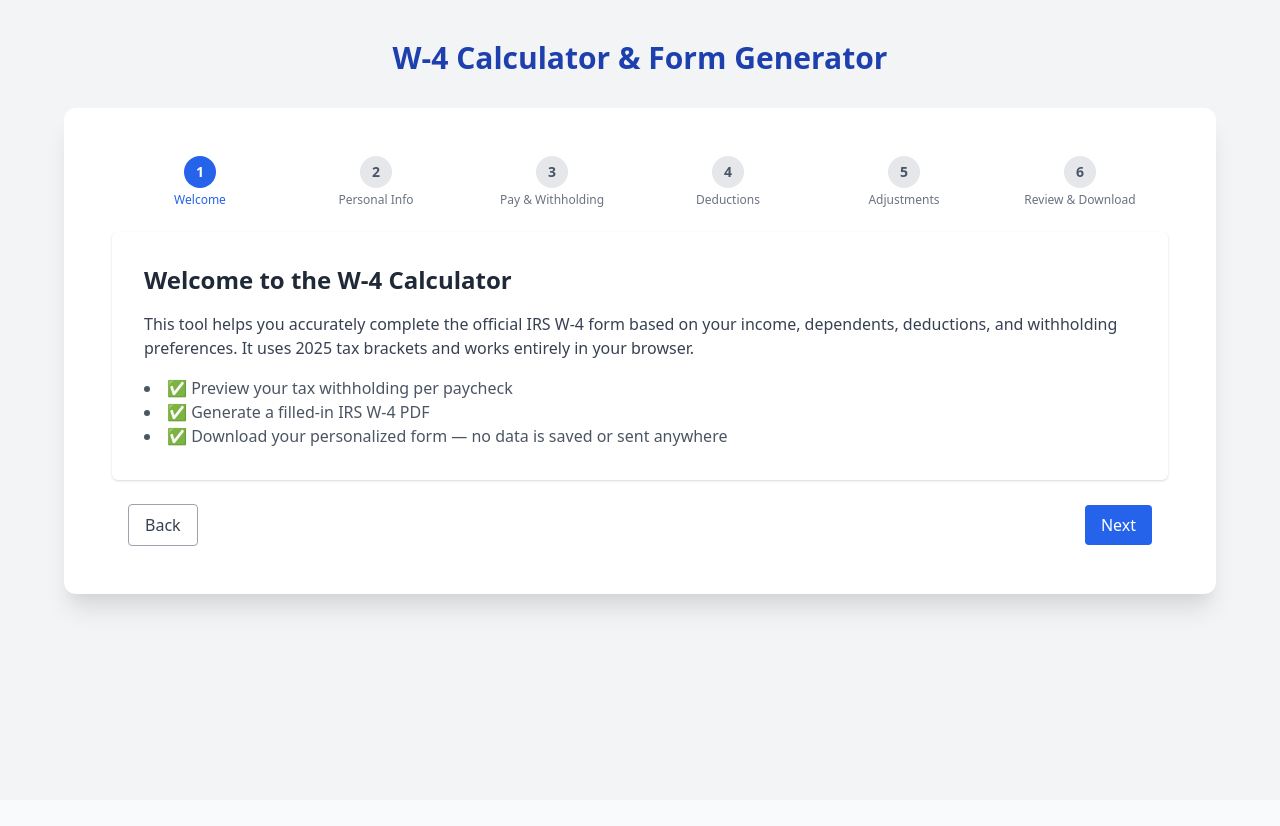
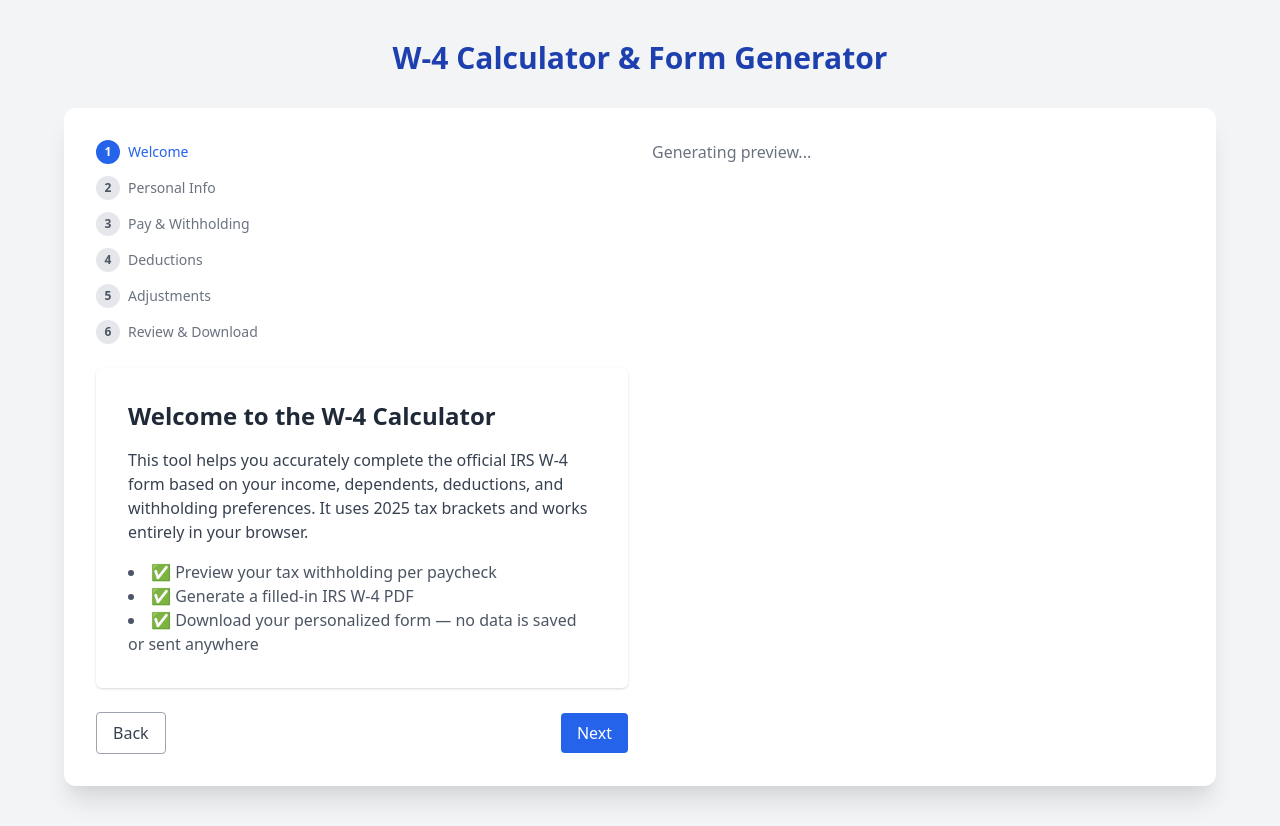
Before and after one commit to rsathyam/w4-calculator, a React (Create React App) app in the folder client/: page / in a window 1280 px wide. Before the commit the page ends 800 px from the top, so only its background shows below. Built offline with nearby package versions, Linux system fonts and the light colour scheme; no server answers.

Commit message:
Add vertical stepper with PDF preview

```diff
--- /dev/null
+++ b/client/src/components/PdfPreview.jsx
@@ -0,0 +1,43 @@
+import React, { useEffect, useState } from 'react';
+import { fillW4Template } from './utils/fillW4Template';
+
+export default function PdfPreview({ form }) {
+  const [url, setUrl] = useState(null);
+
+  useEffect(() => {
+    let isMounted = true;
+    const generate = async () => {
+      try {
+        const pdfBytes = await fillW4Template(form);
+        const blob = new Blob([pdfBytes], { type: 'application/pdf' });
+        const newUrl = URL.createObjectURL(blob);
+        if (isMounted) {
+          setUrl((prev) => {
+            if (prev) URL.revokeObjectURL(prev);
+            return newUrl;
+          });
+        }
+      } catch (err) {
+        console.error('Failed to generate preview', err);
+      }
+    };
+    generate();
+    return () => {
+      isMounted = false;
+      setUrl((prev) => {
+        if (prev) URL.revokeObjectURL(prev);
+        return null;
+      });
+    };
+  }, [form]);
+
+  if (!url) return <div className="text-gray-500">Generating preview...</div>;
+
+  return (
+    <iframe
+      title="W-4 Preview"
+      src={url}
+      className="w-full h-full min-h-[70vh] border rounded"
+    />
+  );
+}
--- a/client/src/components/StepIndicator.jsx
+++ b/client/src/components/StepIndicator.jsx
@@ -2,18 +2,16 @@ import React from 'react';
 
 export default function StepIndicator({ steps, current }) {
   return (
-    <div className="flex items-start justify-between mb-4 overflow-x-auto">
+    <div className="flex flex-col items-start space-y-3 mb-4">
       {steps.map((step, index) => (
-        <div key={index} className="flex-1 text-center">
+        <div key={index} className="flex items-center space-x-2">
           <div
-            className={`w-8 h-8 mx-auto rounded-full flex items-center justify-center text-sm font-bold
+            className={`w-6 h-6 rounded-full flex items-center justify-center text-xs font-bold
               ${index === current ? 'bg-blue-600 text-white' : 'bg-gray-200 text-gray-600'}`}
           >
             {index + 1}
           </div>
-          <p className={`mt-1 text-xs ${index === current ? 'text-blue-600 font-medium' : 'text-gray-500'}`}>
-            {step.title}
-          </p>
+          <p className={`text-sm ${index === current ? 'text-blue-600 font-medium' : 'text-gray-500'}`}>{step.title}</p>
         </div>
       ))}
     </div>
--- a/client/src/components/StepperForm.jsx
+++ b/client/src/components/StepperForm.jsx
@@ -7,6 +7,7 @@ import StepAdjustments from './StepAdjustments';
 import StepDeductionsWorksheet from './StepDeductionsWorksheet';
 import StepReview from './StepReview';
 import StepIntro from './StepIntro';
+import PdfPreview from './PdfPreview';
 import { fillW4Template } from './utils/fillW4Template';
 
 
@@ -74,11 +75,13 @@ const steps = [
 
   const StepComponent = steps[currentStep].Component;
   return (
-    <div className="max-w-6xl w-full mx-auto bg-white shadow-xl rounded-xl px-8 sm:px-12 py-12 space-y-6">
+    <div className="max-w-6xl w-full mx-auto bg-white shadow-xl rounded-xl px-4 sm:px-8 py-8">
+      <div className="flex flex-col md:flex-row gap-6">
+        <div className="md:w-1/2 space-y-6">
           <StepIndicator steps={steps} current={currentStep} />
           <StepComponent form={form} setForm={setForm} onDownload={handleDownload} />
 
-      <div className="flex justify-between items-center mt-6 px-4">
+          <div className="flex justify-between items-center mt-6">
             <button
               type="button"
               onClick={goBack}
@@ -98,5 +101,11 @@ const steps = [
             ) : null}
           </div>
         </div>
+
+        <div className="md:w-1/2">
+          <PdfPreview form={form} />
+        </div>
+      </div>
+    </div>
   );
 }
```
Also changed, not shown: 1 other file (tests, documents, lock files or other folders). Lines whose indentation alone changed are shown as unchanged.
